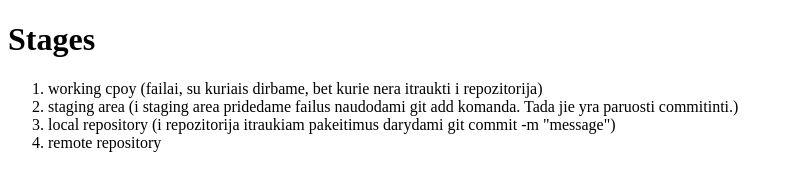
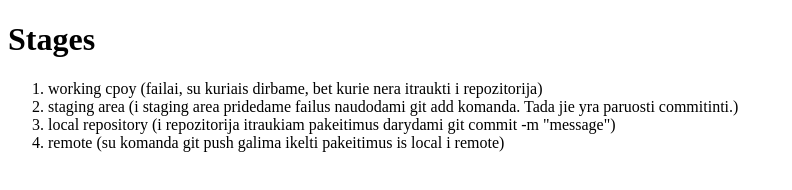
Before and after one commit to rasagilyte/sunu-kirpykla, a plain HTML site: page test.html in a window 1280 px wide. Shown: the whole page, without its empty margins (0-792 px from the left). Drawn offline with Linux system fonts and the light colour scheme.

Commit message:
edited git 4 stage description

```diff
--- a/test.html
+++ b/test.html
@@ -21,7 +21,9 @@
         local repository (i repozitorija itraukiam pakeitimus darydami git
         commit -m "message")
       </li>
-      <li>remote repository</li>
+      <li>
+        remote (su komanda git push galima ikelti pakeitimus is local i remote)
+      </li>
     </ol>
   </body>
 </html>
```
